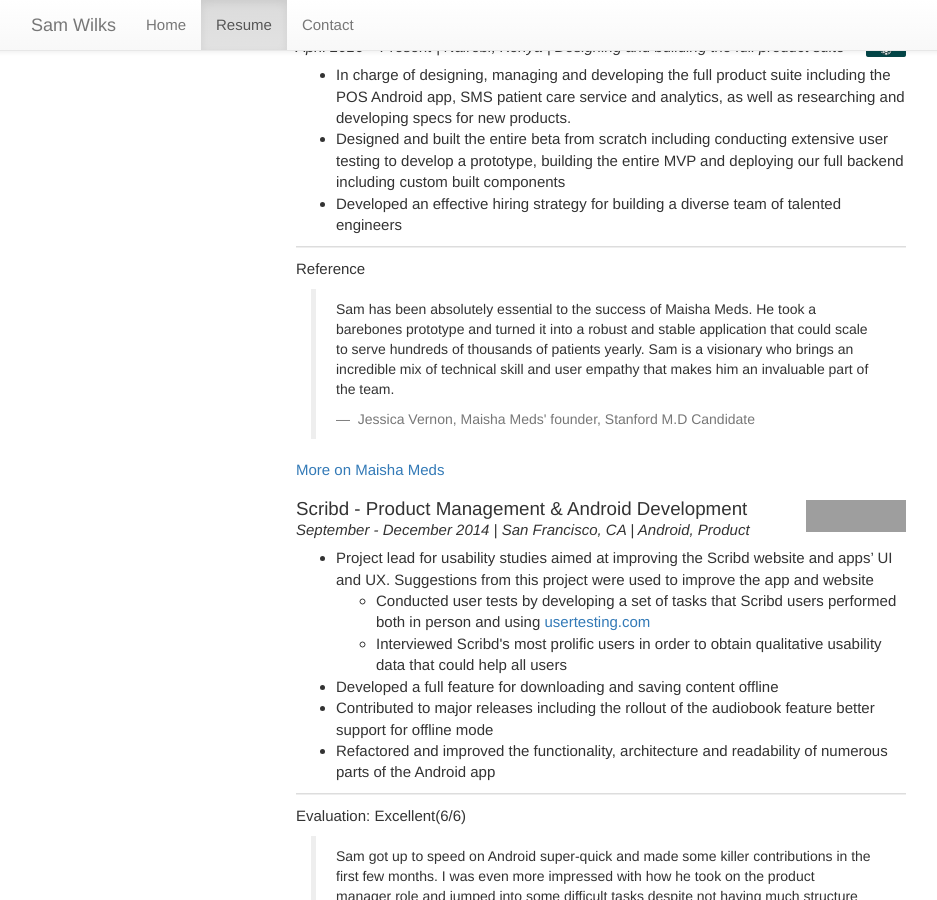
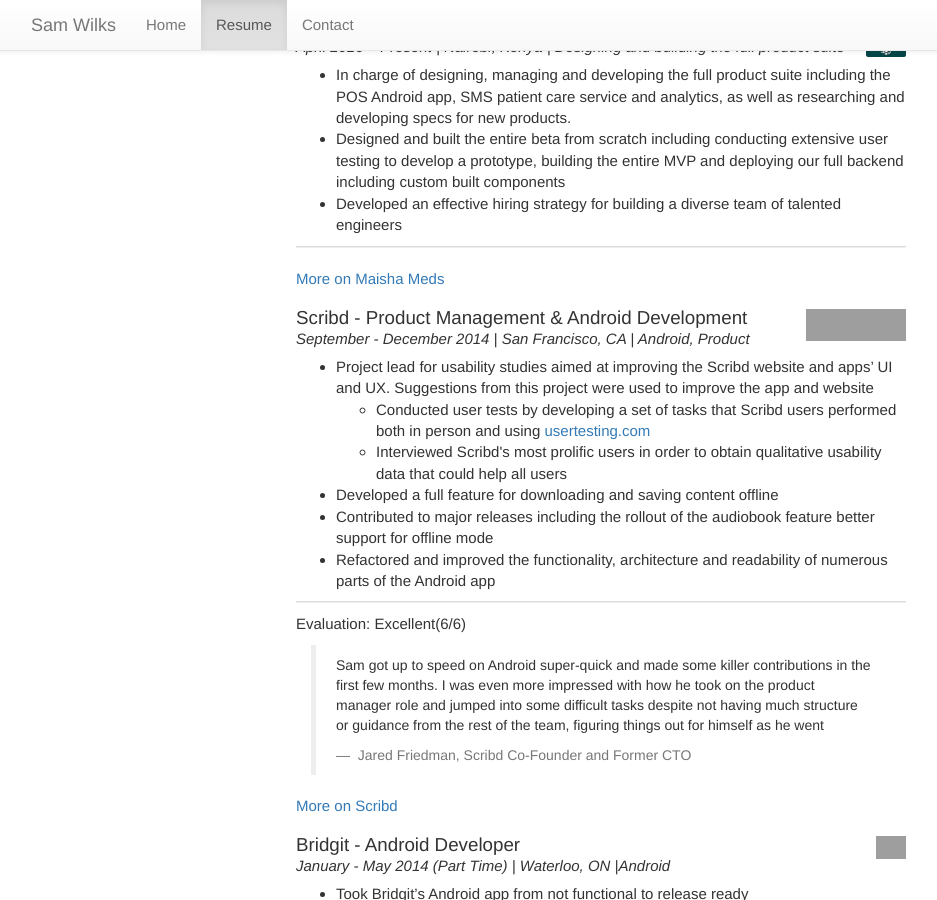
Before and after one commit to swilks/swilks.github.io, a Jekyll site: the page resume.html, which Jekyll copies as it is, in a window 1280 px wide and 900 px high, scrolled down 422 px. Shown: the whole window, without its empty margins (39-976 px from the left). Built offline with Jekyll 4.4.1, drawn with Linux system fonts in a browser that asks for light colours; nearby versions of some CDN libraries; grey boxes are pictures that could not be loaded.

Commit message:
Update resume.html

```diff
--- a/resume.html
+++ b/resume.html
@@ -109,12 +109,6 @@
             </ul>
             <div class="evaluation">
             <hr />
-            <p> Reference
-            <blockquote> <p>
-              Sam has been absolutely essential to the success of Maisha Meds.  He took a barebones prototype and turned it into a robust and stable application that could scale to serve hundreds of thousands of patients yearly.  Sam is a visionary who brings an incredible mix of technical skill and user empathy that makes him an invaluable part of the team.
-              </p>
-              <small> Jessica Vernon, Maisha Meds' founder, Stanford M.D Candidate </small>
-            </blockquote>
           </div>
           <a href="#more-on-maisha-meds" data-toggle="collapse"> More on Maisha Meds </a>
           <div class="collapse" id="more-on-maisha-meds">
```
